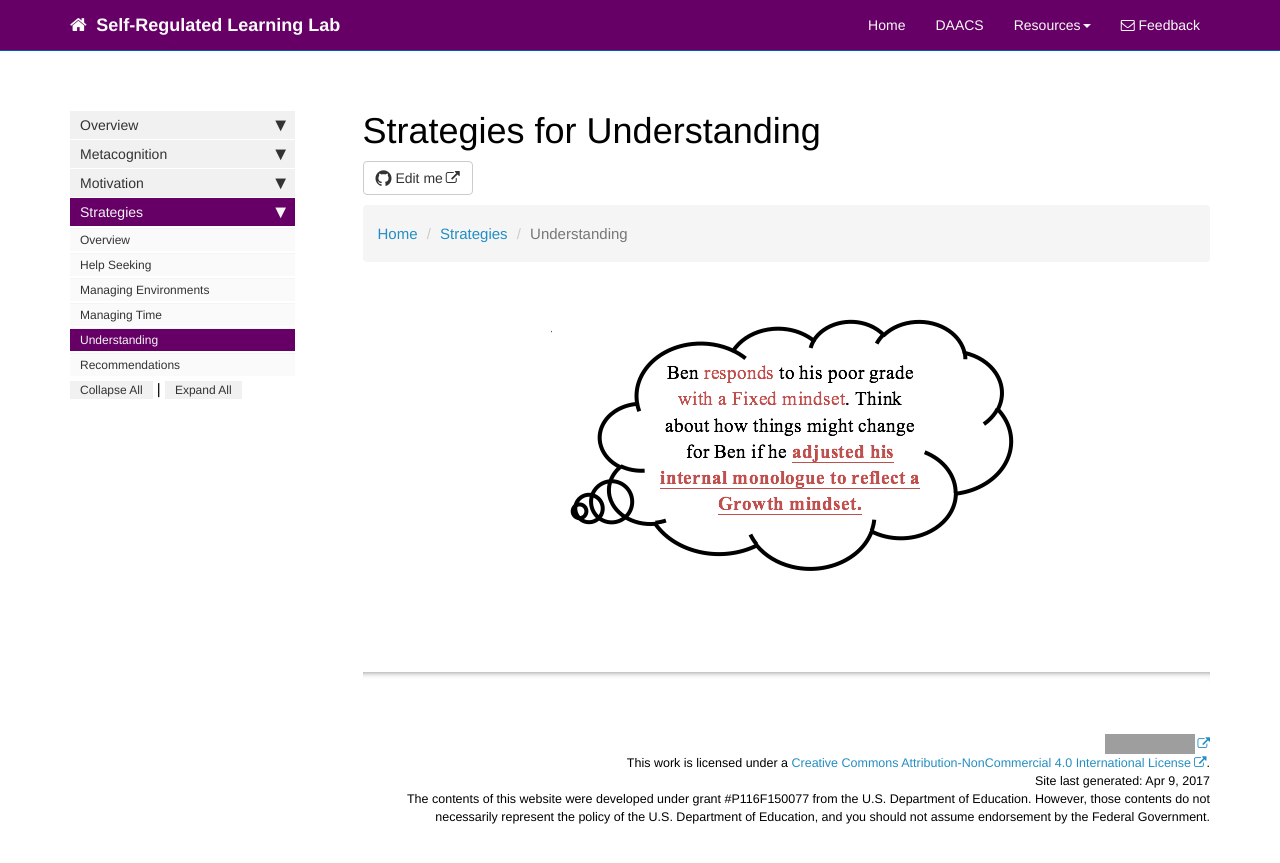
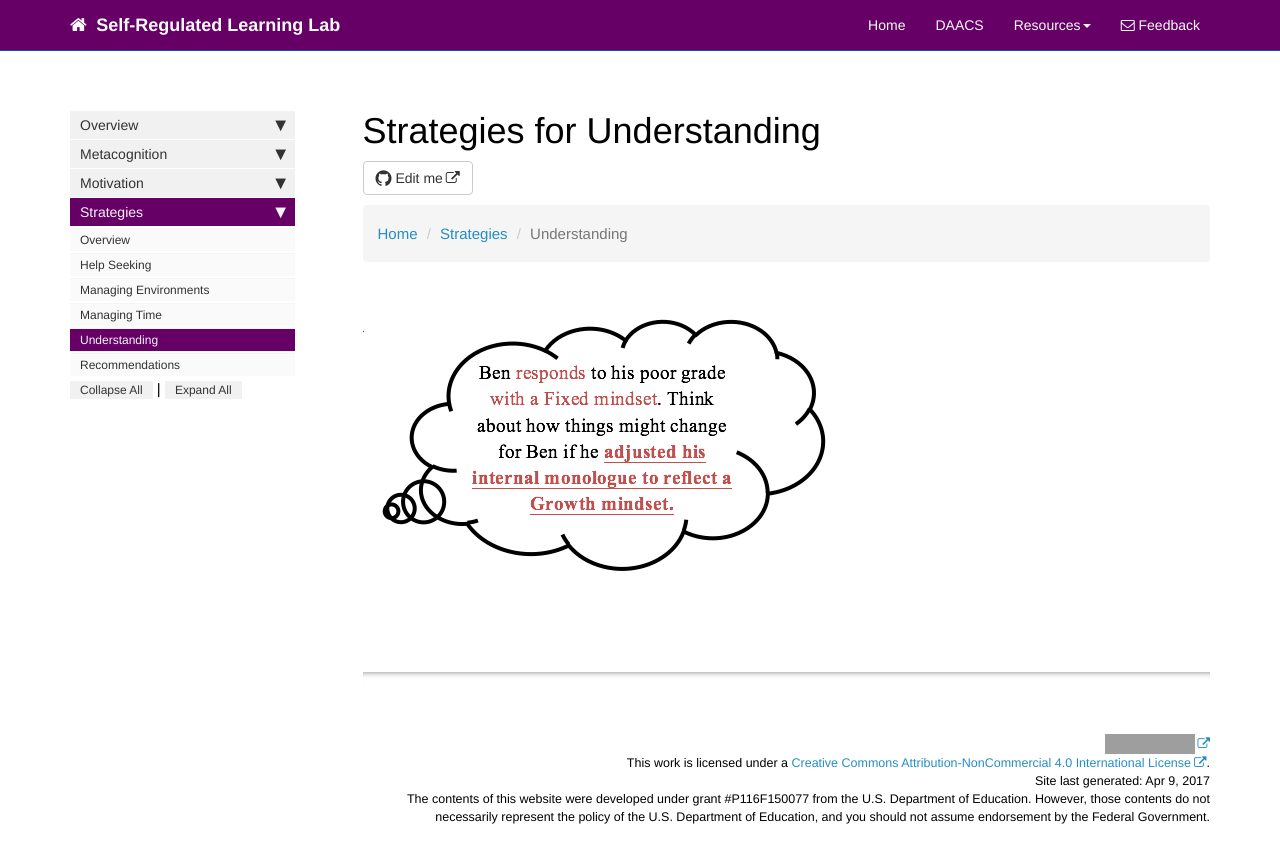
Before and after one commit to dfranklin02/SRL, a Jekyll site: the page built from docs/pages/strategies/understanding.md, in a window 1280 px wide. Shown: the top 863 px of the page. Built offline with Jekyll 4.4.1, drawn with Linux system fonts in a browser that asks for light colours; nearby versions of some CDN libraries; comment, search, counter and statistics services are not loaded; grey boxes are pictures that could not be loaded.

Commit message:
Update understanding.md

```diff
--- a/docs/pages/strategies/understanding.md
+++ b/docs/pages/strategies/understanding.md
@@ -15,4 +15,4 @@ toc: false
 </ul>
 
 
-<center><img src='images/mindsetsee1.png' alt='mindset_profile' /></center>
+<right><img src='images/mindsetsee1.png' alt='mindset_profile' /></right>
```
